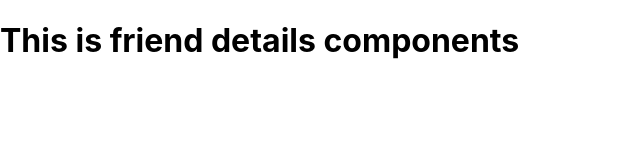
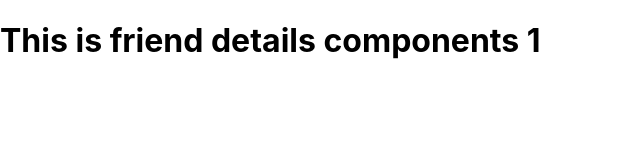
Before and after one commit to ajauntor/React-Routing, a React (Create React App) app: page /friend/1 in a window 1280 px wide. Shown: the top 160 px of the page, without its empty margins (0-640 px from the left). Built offline with nearby package versions, Linux system fonts and the light colour scheme.

Commit message:
Read route using useParams()

```diff
--- a/src/components/FriendDetail/FriendDetail.js
+++ b/src/components/FriendDetail/FriendDetail.js
@@ -1,9 +1,11 @@
 import React from 'react';
+import { useParams } from 'react-router-dom';
 
 const FriendDetail = () => {
+    const {friendId} = useParams();
     return (
         <div>
-            <h1>This is friend details components</h1>
+            <h1>This is friend details components {friendId}</h1>
         </div>
     );
 };
```
